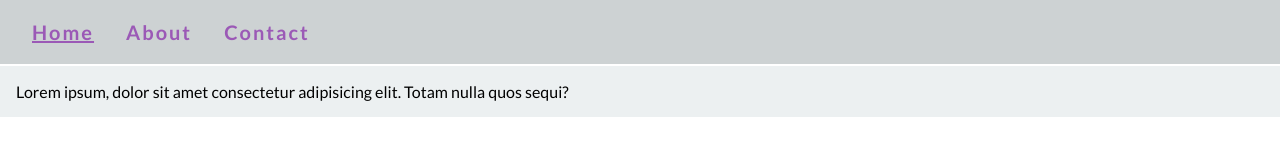
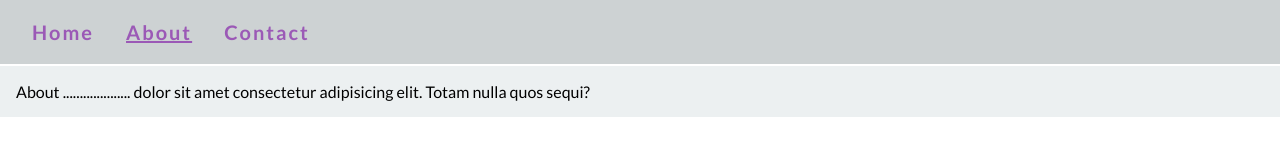
Before and after one commit to sameerahmed976/tabs, a plain HTML site: page index.html in a window 1280 px wide. Both pictures are taken after a click on the link "About". Drawn offline with Linux system fonts and the light colour scheme.

Commit message:
added tabs

```diff
--- a/index.html
+++ b/index.html
@@ -13,27 +13,27 @@
       <section class="container">
         <section class="btn-group">
           <ul class="nav-links">
-            <li><a href="#" class="home active">Home</a></li>
-            <li><a href="#" class="about">about</a></li>
-            <li><a href="#" class="contact">contact</a></li>
+            <li><a href="#" class="home active" data-id="home">Home</a></li>
+            <li><a href="#" class="about" data-id="about">about</a></li>
+            <li><a href="#" class="contact" data-id="contact">contact</a></li>
           </ul>
         </section>
-        <article class="content content-active" data-id="home">
+        <article class="content content-active" id="home">
           <p>
-            Lorem ipsum, dolor sit amet consectetur adipisicing elit. Totam
+            Home ............................consectetur adipisicing elit. Totam
             nulla quos sequi?
           </p>
         </article>
-        <article class="content" data-id="about">
+        <article class="content" id="about">
           <p>
-            Lorem ipsum, dolor sit amet consectetur adipisicing elit. Totam
-            nulla quos sequi?
+            About .................... dolor sit amet consectetur adipisicing
+            elit. Totam nulla quos sequi?
           </p>
         </article>
-        <article class="content" data-id="contact">
+        <article class="content" id="contact">
           <p>
-            Lorem ipsum, dolor sit amet consectetur adipisicing elit. Totam
-            nulla quos sequi?
+            contact ........... dolor sit amet consectetur adipisicing elit.
+            Totam nulla quos sequi?
           </p>
         </article>
       </section>
--- a/script.js
+++ b/script.js
@@ -1,3 +1,23 @@
-const container = document.querySelector("container");
-const button = document.querySelector(".nav-links li a");
-const content = document.querySelector(".content");
+const container = document.querySelector(".container");
+const button = document.querySelectorAll(".nav-links li a");
+const content = document.querySelectorAll(".content");
+
+container.addEventListener("click", function (e) {
+  //   console.log(e.target.dataset.id);
+  const id = e.target.dataset.id;
+  if (id) {
+    button.forEach((btn) => {
+      btn.classList.remove("active");
+    });
+
+    e.target.classList.add("active");
+
+    content.forEach((element) => {
+      element.classList.remove("content-active");
+    });
+
+    const contentActive = document.getElementById(id);
+
+    contentActive.classList.add("content-active");
+  }
+});
```
